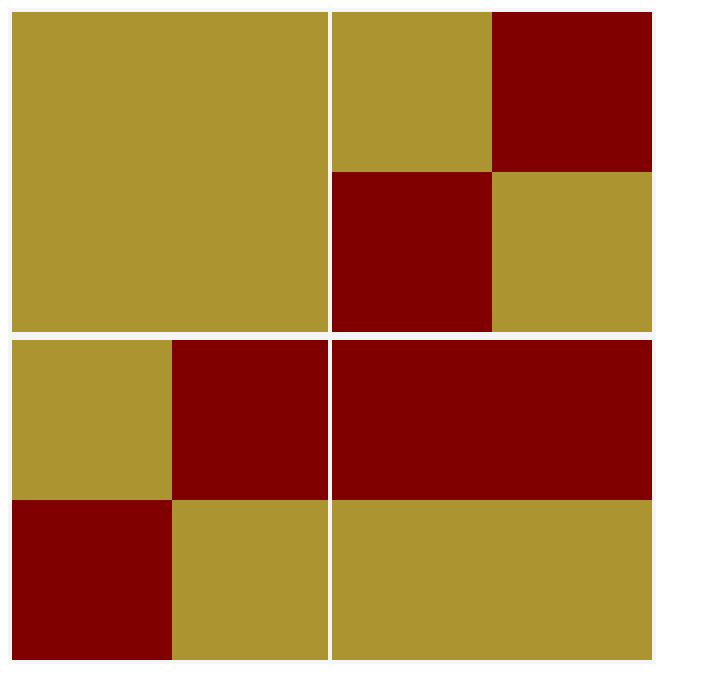
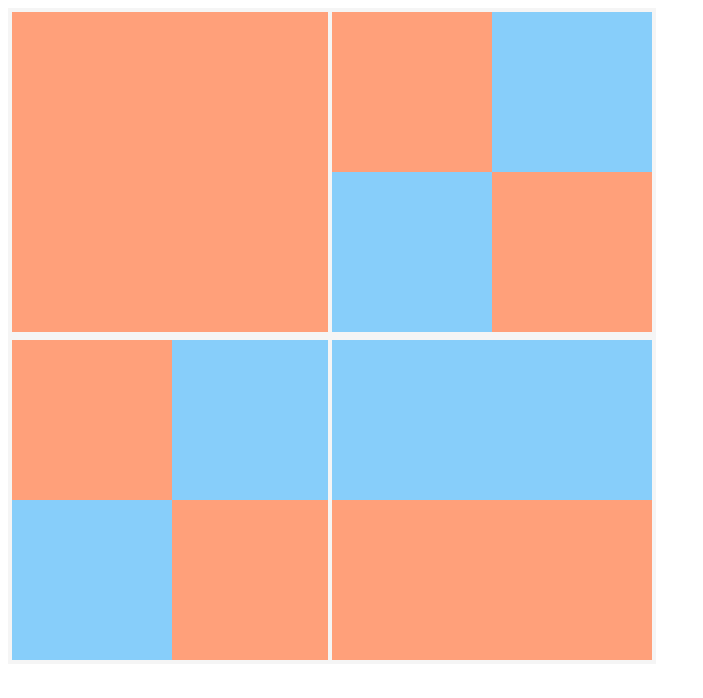
Before and after one commit to juanfegallego/cuadrados, a plain HTML site: page index.html in a window 1280 px wide. Shown: the whole page, without its empty margins (0-703 px from the left). Drawn offline with Linux system fonts and the light colour scheme.

Commit message:
mejora visual

```diff
--- a/css/style.css
+++ b/css/style.css
@@ -31,7 +31,7 @@
 
     height: 20em;
     width: 20em;
-    background-color: rgb(172, 149, 49) ;
+    background-color: lightsalmon;
 
     border: whitesmoke 0.3em solid;
 
@@ -42,7 +42,7 @@
 
     height: 20em;
     width: 20em;
-    background-color: maroon;
+    background-color: lightskyblue;
 
     display: flex;
     flex-direction: row;
@@ -53,7 +53,7 @@
 
     height: 20em;
     width: 20em;
-    background-color: maroon;
+    background-color: lightskyblue;
 
     display: flex;
     flex-direction: row;
@@ -66,7 +66,7 @@
 
     height: 20em;
     width: 20em;
-    background-color: rgb(172, 149, 49);
+    background-color: lightsalmon;
 
     display: flex;
     flex-direction: row;
@@ -95,7 +95,7 @@
 
     height: 10em;
     width: 10em;
-    background-color: maroon;
+    background-color: lightskyblue;
 
 }
 .nieto4{
@@ -110,7 +110,7 @@
 
     height: 10em;
     width: 20em;
-    background-color: maroon;
+    background-color: lightskyblue;
 
 }
 
@@ -118,7 +118,7 @@
 
     height: 10em;
     width: 10em;
-    background-color: rgb(172, 149, 49);
+    background-color: lightsalmon ;
 }
 
 .bisnieto2{
@@ -132,7 +132,7 @@
 
     height: 10em;
     width: 10em;
-    background-color: maroon;
+    background-color: lightskyblue;
 
 }
 
@@ -140,7 +140,7 @@
 
     height: 10em;
     width: 10em;
-    background-color: rgb(172, 149, 49);
+    background-color: lightsalmon ;
 
 }
 
@@ -148,14 +148,14 @@
 
     height: 10em;
     width: 10em;
-    background-color: rgb(172, 149, 49) ;
+    background-color: lightsalmon ;
 }
 
 .bisnieto6{
 
     height: 10em;
     width: 10em;
-    background-color: maroon;
+    background-color: lightskyblue;
 
 }
 
@@ -170,6 +170,6 @@
 
     height: 10em;
     width: 10em;
-    background-color: rgb(172, 149, 49);
+    background-color: lightsalmon;
 
 }
--- a/index.html
+++ b/index.html
@@ -4,7 +4,7 @@
     <meta charset="UTF-8">
     <meta http-equiv="X-UA-Compatible" content="IE=edge">
     <meta name="viewport" content="width=device-width, initial-scale=1.0">
-    <title>Document</title>
+    <title>CUADRADOS</title>
     <link href="css/style.css" type="text/css" rel="stylesheet">
 </head>
 <body>
```
